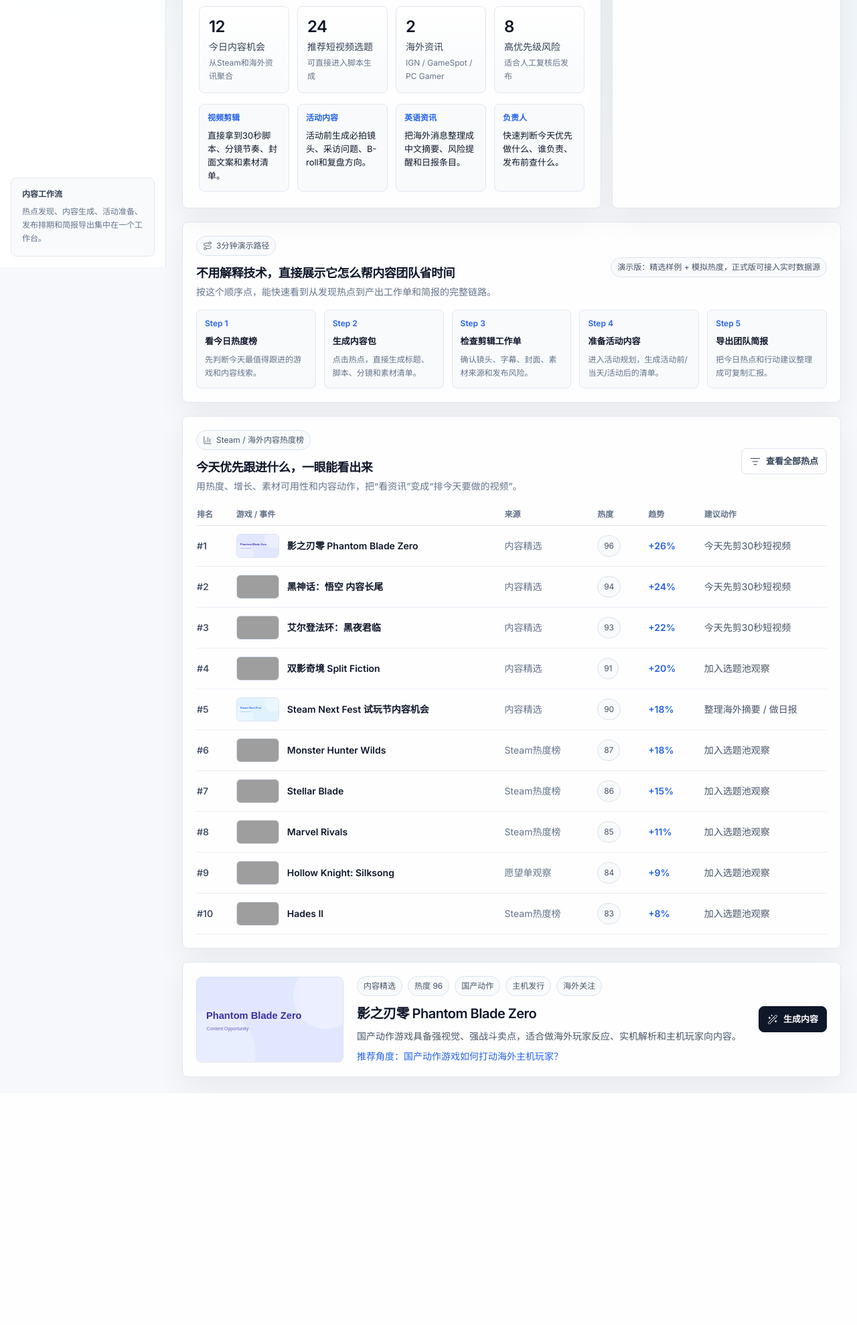
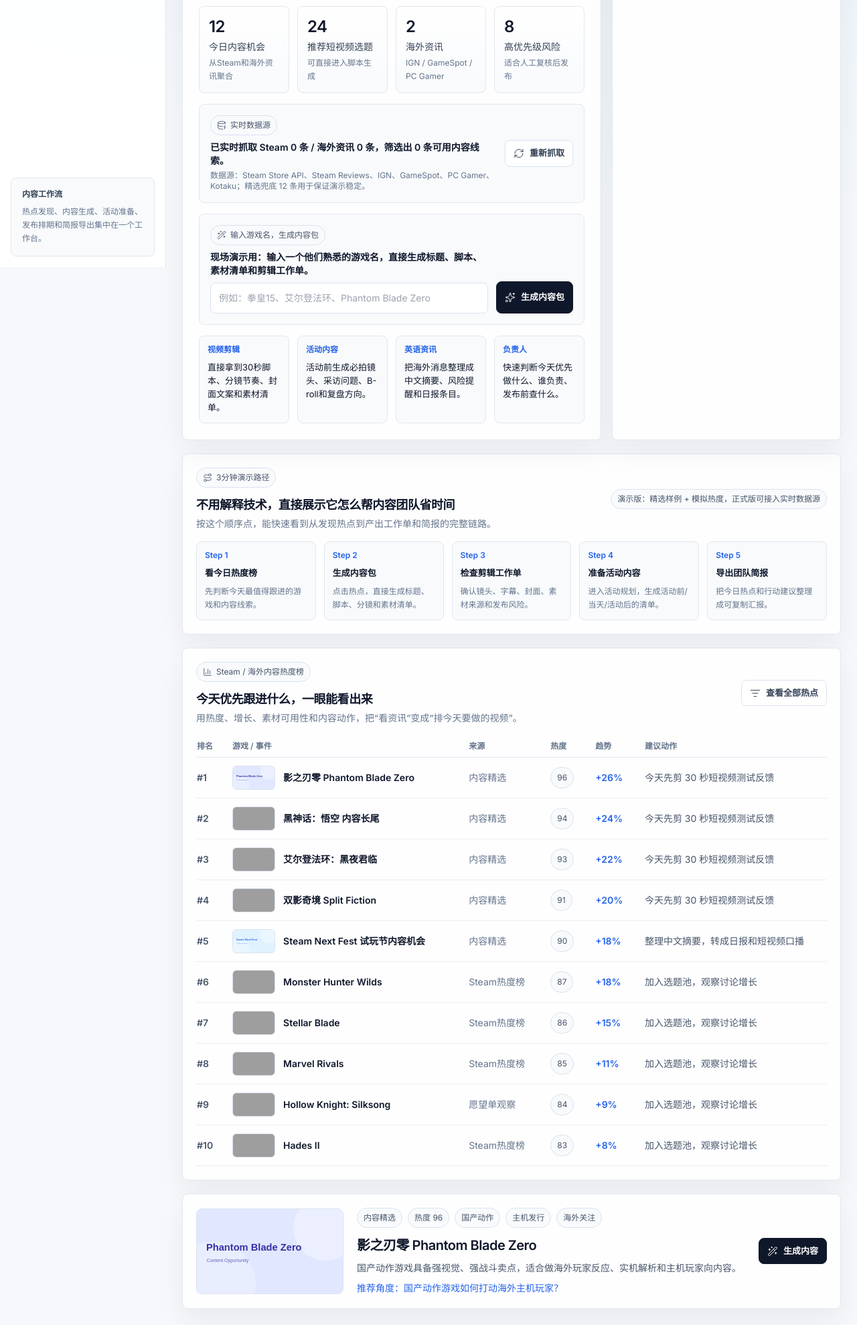
Before and after one commit to WadePan1017/gamepoch-content-copilot, a FastAPI app: page / in a window 1280 px wide. Shown: the part 401-2379 px from the top of the page at 67% size. Before the commit the page ends 2033 px from the top, so only its background shows below. Run offline with FastAPI, Linux system fonts and the light colour scheme; data that the repository does not hold is empty; some libraries are stand-ins or nearby versions; grey boxes are pictures that could not be loaded.

Commit message:
Polish demo for GamePoch followup

```diff
--- a/templates/index.html
+++ b/templates/index.html
@@ -127,6 +127,8 @@
                                 </div>
                             </div>
                             <div class="grid grid-cols-2 lg:grid-cols-4 gap-3 mt-6" id="statsGrid"></div>
+                            <div id="sourceStatusCard" class="mt-4"></div>
+                            <div id="quickGenerateCard" class="mt-4"></div>
                             <div class="grid gap-3 md:grid-cols-4 mt-4">
                                 <div class="task-card">
                                     <div class="text-xs font-semibold text-sky-300 mb-2">视频剪辑</div>
@@ -358,6 +360,8 @@ async function loadAll(force=false){
 function renderAll(){
     renderLiveDemoBanner();
     renderStats();
+    renderSourceStatus();
+    renderQuickGenerate();
     renderDemoPath();
     renderLeaderboard();
     renderHero();
@@ -367,6 +371,41 @@ function renderAll(){
     renderEventShell();
     renderCalendar();
     renderChart();
+}
+
+function renderSourceStatus(){
+    const status = state.data?.source_status || {};
+    const live = status.live_items || 0;
+    const steam = status.steam_items || 0;
+    const news = status.news_items_raw || 0;
+    const fallback = status.fallback_items || 0;
+    $('sourceStatusCard').innerHTML = `
+        <div class="panel-soft p-4">
+            <div class="flex flex-col lg:flex-row lg:items-center lg:justify-between gap-3">
+                <div>
+                    <div class="chip mb-2"><i data-lucide="database-zap" class="w-3.5 h-3.5"></i> 实时数据源</div>
+                    <div class="text-sm font-semibold text-white">已实时抓取 Steam ${esc(steam)} 条 / 海外资讯 ${esc(news)} 条，筛选出 ${esc(live)} 条可用内容线索。</div>
+                    <div class="text-xs text-slate-500 mt-1">数据源：Steam Store API、Steam Reviews、IGN、GameSpot、PC Gamer、Kotaku；精选兜底 ${esc(fallback)} 条用于保证演示稳定。</div>
+                </div>
+                <button class="btn btn-secondary" onclick="loadAll(true)"><i data-lucide="refresh-cw" class="w-4 h-4"></i> 重新抓取</button>
+            </div>
+        </div>
+    `;
+}
+
+function renderQuickGenerate(){
+    $('quickGenerateCard').innerHTML = `
+        <div class="panel-soft p-4">
+            <div class="grid gap-3 lg:grid-cols-[1fr_auto] lg:items-end">
+                <div>
+                    <div class="chip mb-2"><i data-lucide="wand-sparkles" class="w-3.5 h-3.5"></i> 输入游戏名，生成内容包</div>
+                    <label class="block text-sm font-semibold text-white mb-2" for="homeTopicInput">现场演示用：输入一个他们熟悉的游戏名，直接生成标题、脚本、素材清单和剪辑工作单。</label>
+                    <input id="homeTopicInput" class="w-full rounded-lg border border-[#dbe3ef] bg-white px-3 py-3 text-sm outline-none focus:border-blue-400" placeholder="例如：拳皇15、艾尔登法环、Phantom Blade Zero">
+                </div>
+                <button class="btn btn-primary h-12" onclick="generateHomeTopic()"><i data-lucide="sparkles" class="w-4 h-4"></i> 生成内容包</button>
+            </div>
+        </div>
+    `;
 }
 
 function renderLiveDemoBanner(){
@@ -468,7 +507,7 @@ function renderLeaderboard(){
                 </thead>
                 <tbody>
                     ${list.map((item, index) => {
-                        const action = item.type === 'news' ? '整理海外摘要 / 做日报' : (index < 3 ? '今天先剪30秒短视频' : '加入选题池观察');
+                        const action = actionLabel(item).replace('建议动作：', '');
                         const trend = item.trend || (index < 3 ? '+24%' : index < 6 ? '+12%' : '+6%');
                         return `
                             <tr class="border-b border-[#e2e8f0]/70 hover:bg-[#f8fbff] cursor-pointer" onclick='openContentPack(${itemPayload(item)})'>
@@ -526,6 +565,28 @@ function visibleOpportunities(){
     return list.filter(item => item.type === state.filter);
 }
 
+function sourceLabel(item){
+    if(item.source === 'Steam' || item.bucket === 'top_sellers') return '来源：Steam 实时榜单';
+    if(item.bucket === 'new_releases') return '来源：Steam 新品';
+    if(item.bucket === 'specials') return '来源：Steam 特惠';
+    if(item.type === 'news') return `来源：${item.source || '海外资讯'} RSS`;
+    if(String(item.id || '').startsWith('curated-')) return '来源：精选样例 / 演示兜底';
+    return `来源：${item.source || '内容雷达'}`;
+}
+
+function actionLabel(item){
+    if(item.type === 'news') return '建议动作：整理中文摘要，转成日报和短视频口播';
+    if(item.heat >= 88) return '建议动作：今天先剪 30 秒短视频测试反馈';
+    if(item.bucket === 'new_releases') return '建议动作：做首发信息整合和购买建议';
+    if(item.bucket === 'specials') return '建议动作：做促销提醒和入坑建议';
+    return '建议动作：加入选题池，观察讨论增长';
+}
+
+function outputLabel(item){
+    const formats = item.recommended_formats || [];
+    return `可产出：${formats.slice(0, 3).join(' / ') || '标题 / 脚本 / 简报条目'}`;
+}
+
 function renderOpportunities(){
     const list = visibleOpportunities();
     $('opportunityGrid').innerHTML = list.map(item => `
@@ -543,6 +604,11 @@ function renderOpportunities(){
                 </div>
             </div>
             <p class="mt-3 text-xs leading-5 text-slate-500 line-clamp-3">${esc(item.summary)}</p>
+            <div class="mt-3 space-y-1 rounded-lg border border-[#e2e8f0] bg-[#f8fafc] p-2 text-[11px] leading-5 text-slate-500">
+                <div>${esc(sourceLabel(item))}</div>
+                <div>${esc(actionLabel(item))}</div>
+                <div>${esc(outputLabel(item))}</div>
+            </div>
             <div class="mt-3 flex flex-wrap gap-1.5">${(item.tags || []).map(tag => `<span class="chip">${esc(tag)}</span>`).join('')}</div>
             <div class="mt-3 flex gap-2">
                 <button class="btn btn-secondary flex-1" onclick='event.stopPropagation();selectOpportunity(${itemPayload(item)})'>看分析</button>
@@ -565,6 +631,16 @@ async function openContentPack(item){
     selectOpportunity(item);
     await generateFor(item);
     jumpTo('generator');
+}
+
+async function generateHomeTopic(){
+    const input = $('homeTopicInput');
+    const value = input?.value?.trim();
+    if(!value){
+        input?.focus();
+        return;
+    }
+    await customGenerate(value);
 }
 
 function renderAnalysis(){
```
Also changed, not shown: SEND_TO_GAMEPOCH.md (added, +58 -0 lines), docs/index.html (+78 -2 lines).
